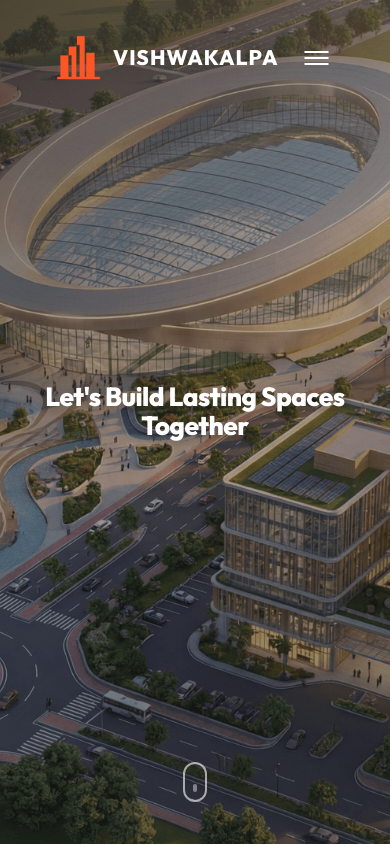
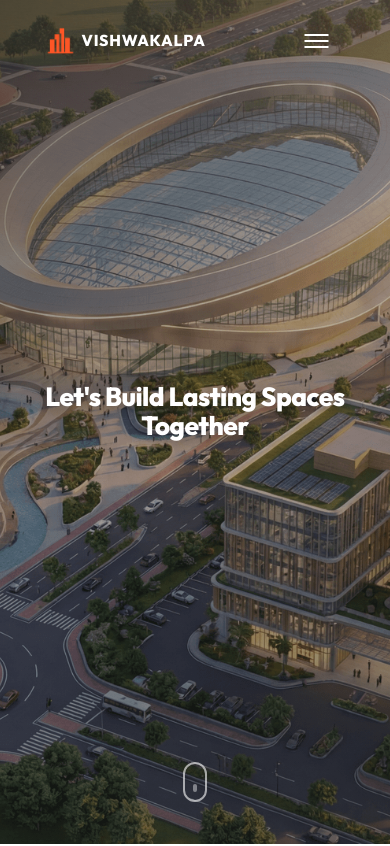
Before and after one commit to ayushghodke/Vishwakalpa, a React (Vite) app: page / in a window 390 px wide. Shown: the top 846 px of the page. Built offline with nearby package versions, Linux system fonts and the light colour scheme.

Commit message:
made navbar look smaller

```diff
--- a/src/components/Navbar.css
+++ b/src/components/Navbar.css
@@ -171,6 +171,23 @@
 
 /* Responsive */
 @media (max-width: 768px) {
+    .navbar {
+        padding: var(--space-2) 0;
+    }
+
+    .navbar-logo {
+        font-size: var(--text-lg);
+        margin-left: -8px;
+        gap: var(--space-2);
+    }
+
+    .brand-logo {
+        height: 28px;
+    }
+
+    .navbar.scrolled .brand-logo {
+        height: 24px;
+    }
 
     .navbar-links,
     .navbar-content .btn {
```
